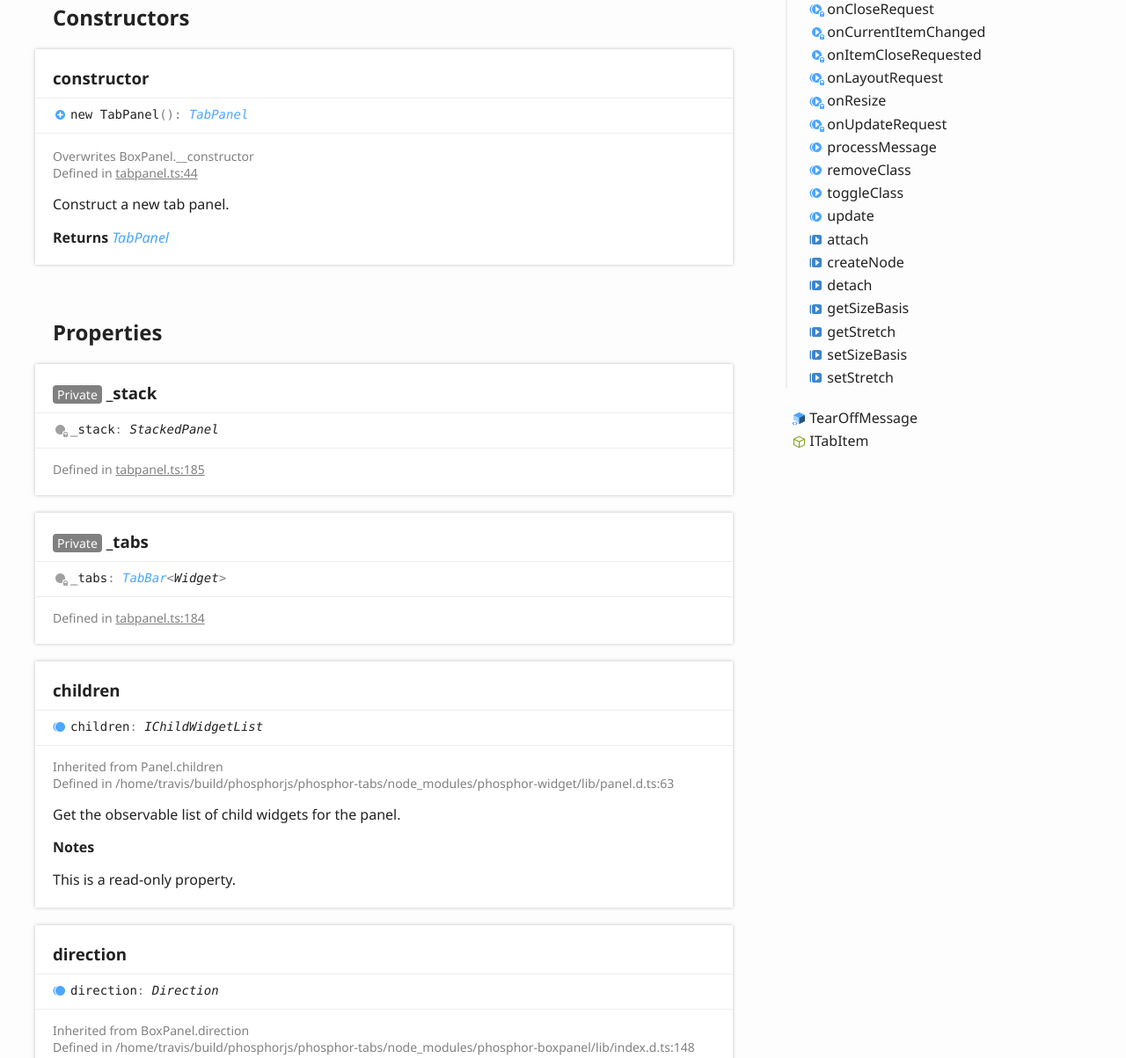
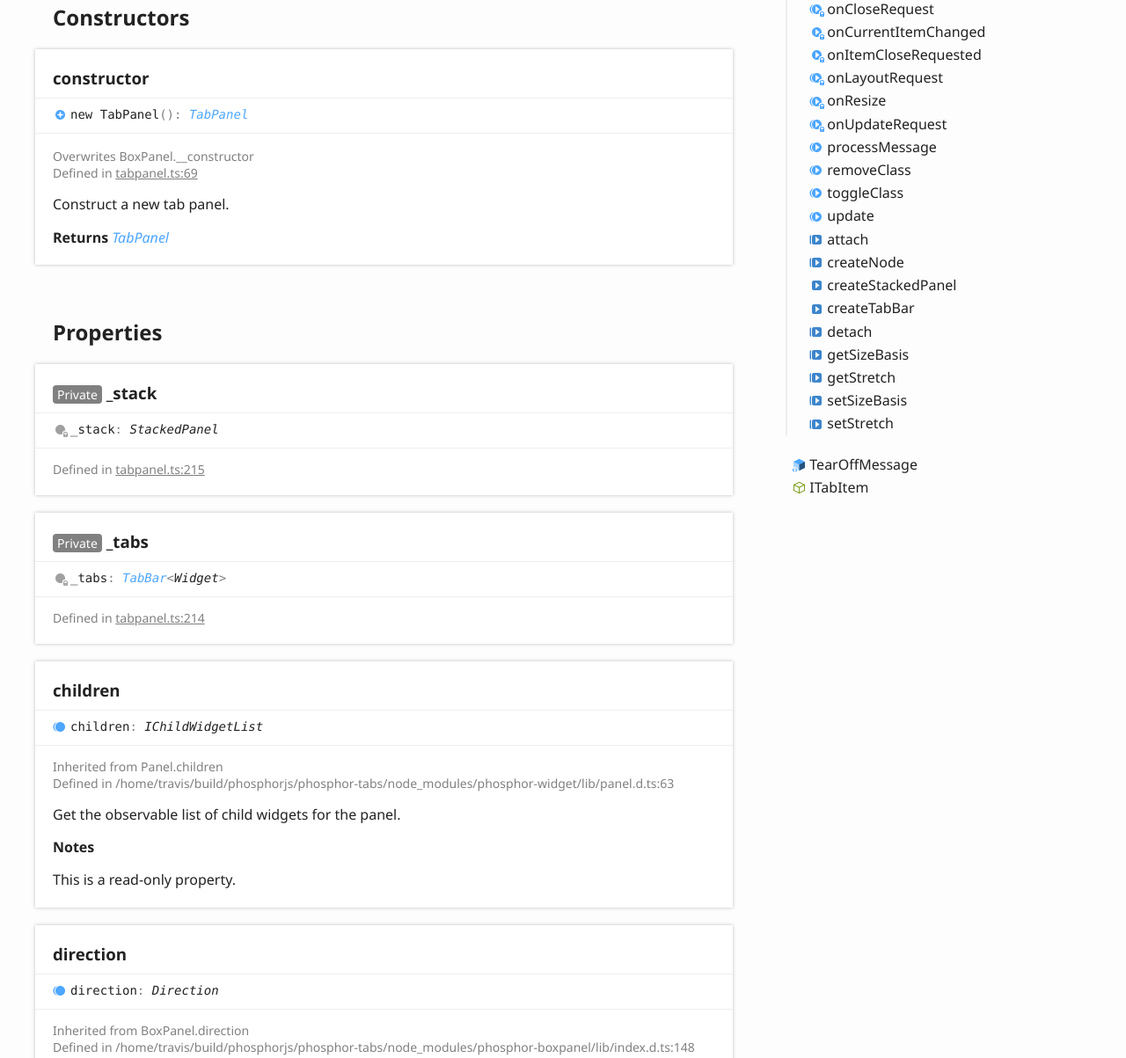
Before and after one commit to gochoam/phosphor-tabs, a plain HTML site: page api/classes/tabpanel.html in a window 1280 px wide. Shown: the part 1684-2887 px from the top of the page at 88% size. Drawn offline with Linux system fonts and the light colour scheme.

Commit message:
autocommit docs

```diff
--- a/api/classes/tabpanel.html
+++ b/api/classes/tabpanel.html
@@ -181,6 +181,8 @@
 								<li class="tsd-kind-method tsd-parent-kind-class tsd-is-inherited tsd-is-external"><a href="tabpanel.html#update" class="tsd-kind-icon">update</a></li>
 								<li class="tsd-kind-method tsd-parent-kind-class tsd-is-inherited tsd-is-static tsd-is-external"><a href="tabpanel.html#attach" class="tsd-kind-icon">attach</a></li>
 								<li class="tsd-kind-method tsd-parent-kind-class tsd-is-inherited tsd-is-static tsd-is-external"><a href="tabpanel.html#createnode" class="tsd-kind-icon">create<wbr>Node</a></li>
+								<li class="tsd-kind-method tsd-parent-kind-class tsd-is-static tsd-is-external"><a href="tabpanel.html#createstackedpanel" class="tsd-kind-icon">create<wbr>Stacked<wbr>Panel</a></li>
+								<li class="tsd-kind-method tsd-parent-kind-class tsd-is-static tsd-is-external"><a href="tabpanel.html#createtabbar" class="tsd-kind-icon">create<wbr>Tab<wbr>Bar</a></li>
 								<li class="tsd-kind-method tsd-parent-kind-class tsd-is-inherited tsd-is-static tsd-is-external"><a href="tabpanel.html#detach" class="tsd-kind-icon">detach</a></li>
 								<li class="tsd-kind-method tsd-parent-kind-class tsd-is-inherited tsd-is-static tsd-is-external"><a href="tabpanel.html#getsizebasis" class="tsd-kind-icon">get<wbr>Size<wbr>Basis</a></li>
 								<li class="tsd-kind-method tsd-parent-kind-class tsd-is-inherited tsd-is-static tsd-is-external"><a href="tabpanel.html#getstretch" class="tsd-kind-icon">get<wbr>Stretch</a></li>
@@ -204,7 +206,7 @@
 							<aside class="tsd-sources">
 								<p>Overwrites BoxPanel.__constructor</p>
 								<ul>
-									<li>Defined in <a href="https://github.com/phosphorjs/phosphor-tabs/blob/HEAD/src/tabpanel.ts#L44">tabpanel.ts:44</a></li>
+									<li>Defined in <a href="https://github.com/phosphorjs/phosphor-tabs/blob/HEAD/src/tabpanel.ts#L69">tabpanel.ts:69</a></li>
 								</ul>
 							</aside>
 							<div class="tsd-comment tsd-typography">
@@ -225,7 +227,7 @@
 					<div class="tsd-signature tsd-kind-icon">_stack<span class="tsd-signature-symbol">:</span> <span class="tsd-signature-type">StackedPanel</span></div>
 					<aside class="tsd-sources">
 						<ul>
-							<li>Defined in <a href="https://github.com/phosphorjs/phosphor-tabs/blob/HEAD/src/tabpanel.ts#L185">tabpanel.ts:185</a></li>
+							<li>Defined in <a href="https://github.com/phosphorjs/phosphor-tabs/blob/HEAD/src/tabpanel.ts#L215">tabpanel.ts:215</a></li>
 						</ul>
 					</aside>
 				</section>
@@ -235,7 +237,7 @@
 					<div class="tsd-signature tsd-kind-icon">_tabs<span class="tsd-signature-symbol">:</span> <a href="tabbar.html" class="tsd-signature-type">TabBar</a><span class="tsd-signature-symbol">&lt;</span><span class="tsd-signature-type">Widget</span><span class="tsd-signature-symbol">&gt;</span></div>
 					<aside class="tsd-sources">
 						<ul>
-							<li>Defined in <a href="https://github.com/phosphorjs/phosphor-tabs/blob/HEAD/src/tabpanel.ts#L184">tabpanel.ts:184</a></li>
+							<li>Defined in <a href="https://github.com/phosphorjs/phosphor-tabs/blob/HEAD/src/tabpanel.ts#L214">tabpanel.ts:214</a></li>
 						</ul>
 					</aside>
 				</section>
@@ -812,7 +814,7 @@
 						<li class="tsd-description">
 							<aside class="tsd-sources">
 								<ul>
-									<li>Defined in <a href="https://github.com/phosphorjs/phosphor-tabs/blob/HEAD/src/tabpanel.ts#L82">tabpanel.ts:82</a></li>
+									<li>Defined in <a href="https://github.com/phosphorjs/phosphor-tabs/blob/HEAD/src/tabpanel.ts#L112">tabpanel.ts:112</a></li>
 								</ul>
 							</aside>
 							<div class="tsd-comment tsd-typography">
@@ -828,7 +830,7 @@
 						<li class="tsd-description">
 							<aside class="tsd-sources">
 								<ul>
-									<li>Defined in <a href="https://github.com/phosphorjs/phosphor-tabs/blob/HEAD/src/tabpanel.ts#L93">tabpanel.ts:93</a></li>
+									<li>Defined in <a href="https://github.com/phosphorjs/phosphor-tabs/blob/HEAD/src/tabpanel.ts#L123">tabpanel.ts:123</a></li>
 								</ul>
 							</aside>
 							<div class="tsd-comment tsd-typography">
@@ -859,7 +861,7 @@
 						<li class="tsd-description">
 							<aside class="tsd-sources">
 								<ul>
-									<li>Defined in <a href="https://github.com/phosphorjs/phosphor-tabs/blob/HEAD/src/tabpanel.ts#L154">tabpanel.ts:154</a></li>
+									<li>Defined in <a href="https://github.com/phosphorjs/phosphor-tabs/blob/HEAD/src/tabpanel.ts#L184">tabpanel.ts:184</a></li>
 								</ul>
 							</aside>
 							<div class="tsd-comment tsd-typography">
@@ -885,7 +887,7 @@
 						<li class="tsd-description">
 							<aside class="tsd-sources">
 								<ul>
-									<li>Defined in <a href="https://github.com/phosphorjs/phosphor-tabs/blob/HEAD/src/tabpanel.ts#L141">tabpanel.ts:141</a></li>
+									<li>Defined in <a href="https://github.com/phosphorjs/phosphor-tabs/blob/HEAD/src/tabpanel.ts#L171">tabpanel.ts:171</a></li>
 								</ul>
 							</aside>
 							<div class="tsd-comment tsd-typography">
@@ -912,7 +914,7 @@
 						<li class="tsd-description">
 							<aside class="tsd-sources">
 								<ul>
-									<li>Defined in <a href="https://github.com/phosphorjs/phosphor-tabs/blob/HEAD/src/tabpanel.ts#L104">tabpanel.ts:104</a></li>
+									<li>Defined in <a href="https://github.com/phosphorjs/phosphor-tabs/blob/HEAD/src/tabpanel.ts#L134">tabpanel.ts:134</a></li>
 								</ul>
 							</aside>
 							<div class="tsd-comment tsd-typography">
@@ -928,7 +930,7 @@
 						<li class="tsd-description">
 							<aside class="tsd-sources">
 								<ul>
-									<li>Defined in <a href="https://github.com/phosphorjs/phosphor-tabs/blob/HEAD/src/tabpanel.ts#L115">tabpanel.ts:115</a></li>
+									<li>Defined in <a href="https://github.com/phosphorjs/phosphor-tabs/blob/HEAD/src/tabpanel.ts#L145">tabpanel.ts:145</a></li>
 								</ul>
 							</aside>
 							<div class="tsd-comment tsd-typography">
@@ -959,7 +961,7 @@
 						<li class="tsd-description">
 							<aside class="tsd-sources">
 								<ul>
-									<li>Defined in <a href="https://github.com/phosphorjs/phosphor-tabs/blob/HEAD/src/tabpanel.ts#L128">tabpanel.ts:128</a></li>
+									<li>Defined in <a href="https://github.com/phosphorjs/phosphor-tabs/blob/HEAD/src/tabpanel.ts#L158">tabpanel.ts:158</a></li>
 								</ul>
 							</aside>
 							<div class="tsd-comment tsd-typography">
@@ -1095,7 +1097,7 @@
 							<aside class="tsd-sources">
 								<p>Overwrites BoxPanel.dispose</p>
 								<ul>
-									<li>Defined in <a href="https://github.com/phosphorjs/phosphor-tabs/blob/HEAD/src/tabpanel.ts#L69">tabpanel.ts:69</a></li>
+									<li>Defined in <a href="https://github.com/phosphorjs/phosphor-tabs/blob/HEAD/src/tabpanel.ts#L99">tabpanel.ts:99</a></li>
 								</ul>
 							</aside>
 							<div class="tsd-comment tsd-typography">
@@ -1466,7 +1468,7 @@
 						<li class="tsd-description">
 							<aside class="tsd-sources">
 								<ul>
-									<li>Defined in <a href="https://github.com/phosphorjs/phosphor-tabs/blob/HEAD/src/tabpanel.ts#L167">tabpanel.ts:167</a></li>
+									<li>Defined in <a href="https://github.com/phosphorjs/phosphor-tabs/blob/HEAD/src/tabpanel.ts#L197">tabpanel.ts:197</a></li>
 								</ul>
 							</aside>
 							<div class="tsd-comment tsd-typography">
@@ -1501,7 +1503,7 @@
 						<li class="tsd-description">
 							<aside class="tsd-sources">
 								<ul>
-									<li>Defined in <a href="https://github.com/phosphorjs/phosphor-tabs/blob/HEAD/src/tabpanel.ts#L180">tabpanel.ts:180</a></li>
+									<li>Defined in <a href="https://github.com/phosphorjs/phosphor-tabs/blob/HEAD/src/tabpanel.ts#L210">tabpanel.ts:210</a></li>
 								</ul>
 							</aside>
 							<div class="tsd-comment tsd-typography">
@@ -1825,6 +1827,58 @@
 							<h4 id="notes">Notes</h4>
 							<p>The default implementation creates an empty <code>&lt;div&gt;</code>.</p>
 							<p>This may be reimplemented by a subclass to create a custom node.</p>
+						</li>
+					</ul>
+				</section>
+				<section class="tsd-panel tsd-member tsd-kind-method tsd-parent-kind-class tsd-is-static tsd-is-external">
+					<a name="createstackedpanel" class="tsd-anchor"></a>
+					<h3><span class="tsd-flag ts-flagStatic">Static</span> create<wbr>Stacked<wbr>Panel</h3>
+					<ul class="tsd-signatures tsd-kind-method tsd-parent-kind-class tsd-is-static tsd-is-external">
+						<li class="tsd-signature tsd-kind-icon">create<wbr>Stacked<wbr>Panel<span class="tsd-signature-symbol">(</span><span class="tsd-signature-symbol">)</span><span class="tsd-signature-symbol">: </span><span class="tsd-signature-type">StackedPanel</span></li>
+					</ul>
+					<ul class="tsd-descriptions">
+						<li class="tsd-description">
+							<aside class="tsd-sources">
+								<ul>
+									<li>Defined in <a href="https://github.com/phosphorjs/phosphor-tabs/blob/HEAD/src/tabpanel.ts#L67">tabpanel.ts:67</a></li>
+								</ul>
+							</aside>
+							<div class="tsd-comment tsd-typography">
+								<div class="lead">
+									<p>Create the <code>StackedPanel</code> for the tab panel.</p>
+								</div>
+							</div>
+							<h4 class="tsd-returns-title">Returns <span class="tsd-signature-type">StackedPanel</span></h4>
+							<p>The stacked panel to use with the tab panel.</p>
+							<h4 id="notes">Notes</h4>
+							<p>This may be reimplemented by a subclass to create a custom
+							stacked panel for use with the tab panel.</p>
+						</li>
+					</ul>
+				</section>
+				<section class="tsd-panel tsd-member tsd-kind-method tsd-parent-kind-class tsd-is-static tsd-is-external">
+					<a name="createtabbar" class="tsd-anchor"></a>
+					<h3><span class="tsd-flag ts-flagStatic">Static</span> create<wbr>Tab<wbr>Bar</h3>
+					<ul class="tsd-signatures tsd-kind-method tsd-parent-kind-class tsd-is-static tsd-is-external">
+						<li class="tsd-signature tsd-kind-icon">create<wbr>Tab<wbr>Bar<span class="tsd-signature-symbol">(</span><span class="tsd-signature-symbol">)</span><span class="tsd-signature-symbol">: </span><a href="tabbar.html" class="tsd-signature-type">TabBar</a><span class="tsd-signature-symbol">&lt;</span><span class="tsd-signature-type">Widget</span><span class="tsd-signature-symbol">&gt;</span></li>
+					</ul>
+					<ul class="tsd-descriptions">
+						<li class="tsd-description">
+							<aside class="tsd-sources">
+								<ul>
+									<li>Defined in <a href="https://github.com/phosphorjs/phosphor-tabs/blob/HEAD/src/tabpanel.ts#L54">tabpanel.ts:54</a></li>
+								</ul>
+							</aside>
+							<div class="tsd-comment tsd-typography">
+								<div class="lead">
+									<p>Create the <code>TabBar</code> for the tab panel.</p>
+								</div>
+							</div>
+							<h4 class="tsd-returns-title">Returns <a href="tabbar.html" class="tsd-signature-type">TabBar</a><span class="tsd-signature-symbol">&lt;</span><span class="tsd-signature-type">Widget</span><span class="tsd-signature-symbol">&gt;</span></h4>
+							<p>The tab bar to use with the tab panel.</p>
+							<h4 id="notes">Notes</h4>
+							<p>This may be reimplemented by a subclass to create a custom
+							tab bar for use with the tab panel.</p>
 						</li>
 					</ul>
 				</section>
@@ -2228,6 +2282,12 @@
 							</li>
 							<li class=" tsd-kind-method tsd-parent-kind-class tsd-is-inherited tsd-is-static tsd-is-external">
 								<a href="tabpanel.html#createnode" class="tsd-kind-icon">create<wbr>Node</a>
+							</li>
+							<li class=" tsd-kind-method tsd-parent-kind-class tsd-is-static tsd-is-external">
+								<a href="tabpanel.html#createstackedpanel" class="tsd-kind-icon">create<wbr>Stacked<wbr>Panel</a>
+							</li>
+							<li class=" tsd-kind-method tsd-parent-kind-class tsd-is-static tsd-is-external">
+								<a href="tabpanel.html#createtabbar" class="tsd-kind-icon">create<wbr>Tab<wbr>Bar</a>
 							</li>
 							<li class=" tsd-kind-method tsd-parent-kind-class tsd-is-inherited tsd-is-static tsd-is-external">
 								<a href="tabpanel.html#detach" class="tsd-kind-icon">detach</a>
```
